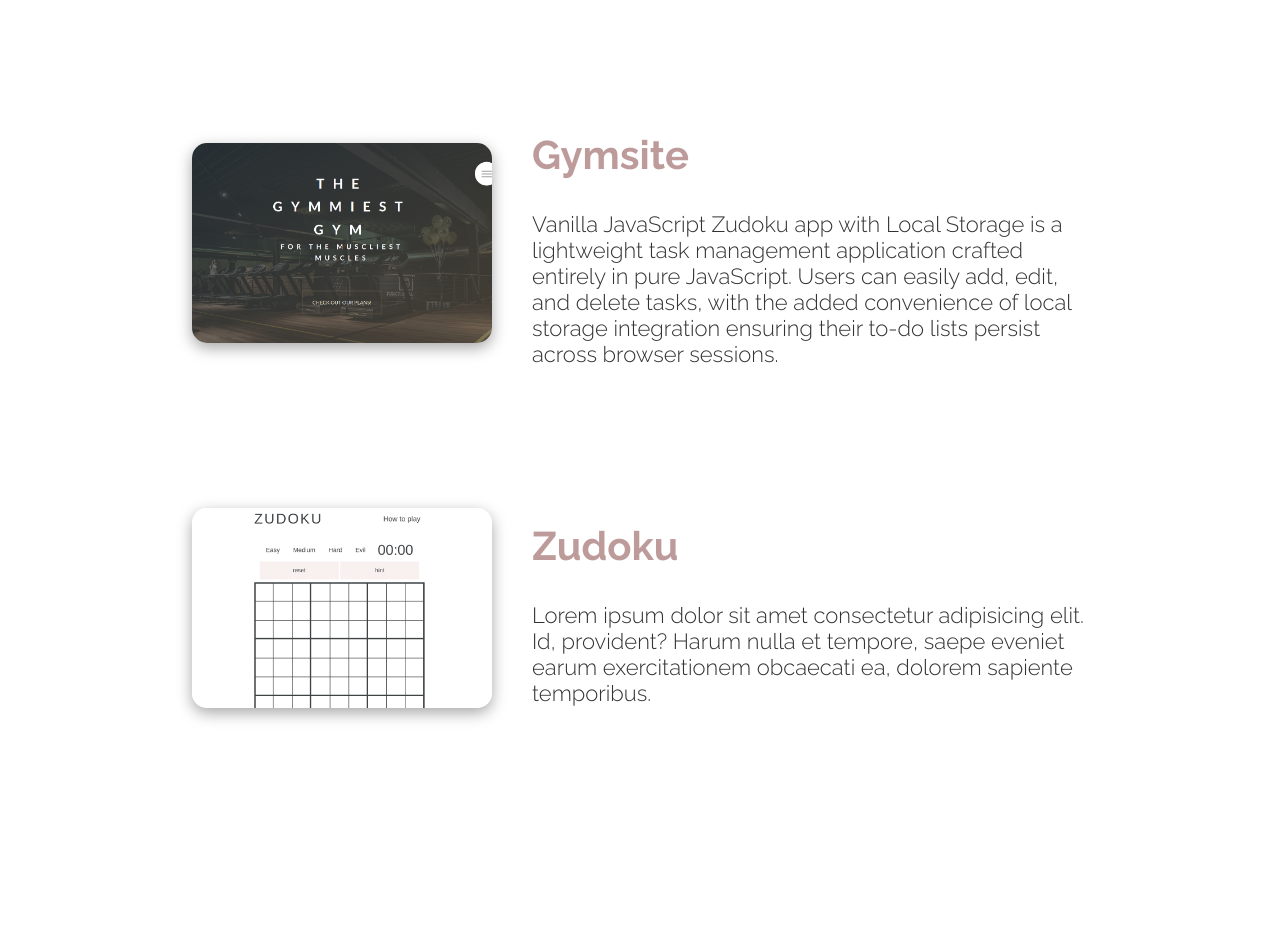
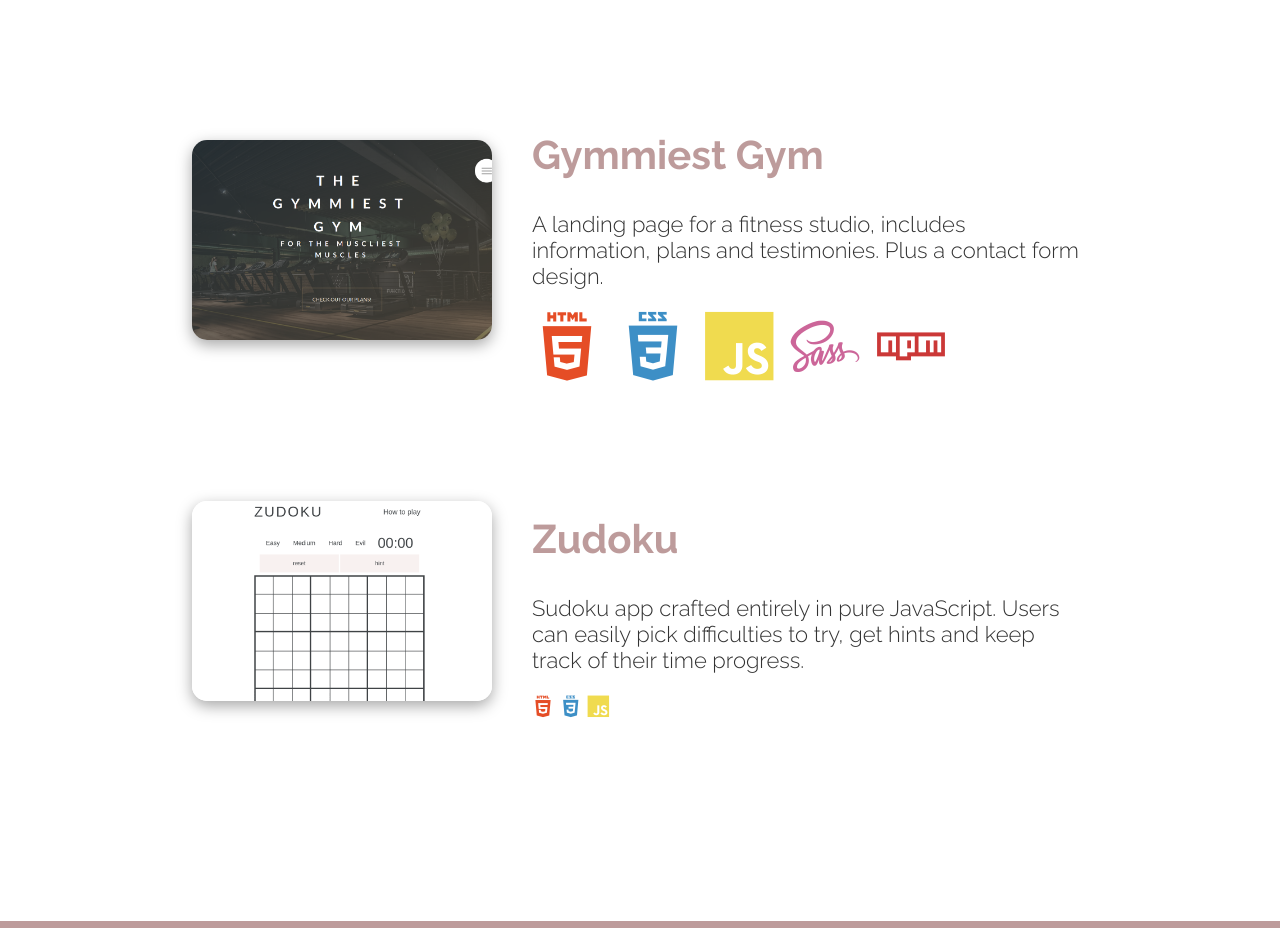
Before and after one commit to zoritodev/zoritodev.github.io, a plain HTML site: page index.html in a window 1280 px wide. Shown: the part 3021-3949 px from the top of the page. Drawn offline with nearby package versions, Linux system fonts and the light colour scheme; a web font is replaced by a local one.

Commit message:
projects info and skills update

```diff
--- a/index.html
+++ b/index.html
@@ -156,14 +156,17 @@
                 </div>
               </div>
               <div class="content">
-                <h2>Gymsite</h2>
+                <h2>Gymmiest Gym</h2>
                 <p>
-                  Vanilla JavaScript Zudoku app with Local Storage is a
-                  lightweight task management application crafted entirely in
-                  pure JavaScript. Users can easily add, edit, and delete tasks,
-                  with the added convenience of local storage integration
-                  ensuring their to-do lists persist across browser sessions.
+                  A landing page for a fitness studio, includes information, plans and testimonies. Plus a contact form design.
                 </p>
+                <div class="skills">
+                  <span><i class="devicon-html5-plain-wordmark colored"></i></span>
+                  <span><i class="devicon-css3-plain-wordmark colored"></i></span>
+                  <span><i class="devicon-javascript-plain colored"></i></span>
+                  <span><i class="devicon-sass-original colored"></i></span>
+                  <span><i class="devicon-npm-original-wordmark colored"></i></span>
+                </div>
               </div>
             </div>
           </article>
@@ -186,10 +189,12 @@
               <div class="content">
                 <h2>Zudoku</h2>
                 <p>
-                  Lorem ipsum dolor sit amet consectetur adipisicing elit. Id,
-                  provident? Harum nulla et tempore, saepe eveniet earum
-                  exercitationem obcaecati ea, dolorem sapiente temporibus.
+                  Sudoku app crafted entirely in
+                  pure JavaScript. Users can easily pick difficulties to try, get hints and keep track of their time progress.
                 </p>
+                <span><i class="devicon-html5-plain-wordmark colored"></i></span>
+                  <span><i class="devicon-css3-plain-wordmark colored"></i></span>
+                  <span><i class="devicon-javascript-plain colored"></i></span>
               </div>
             </div>
           </article>
```
